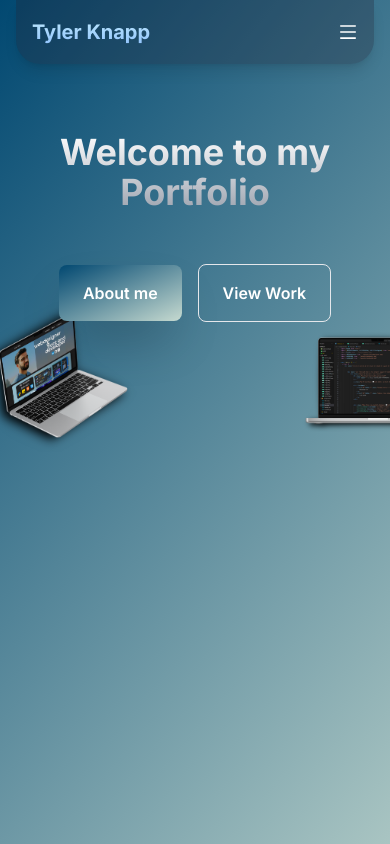
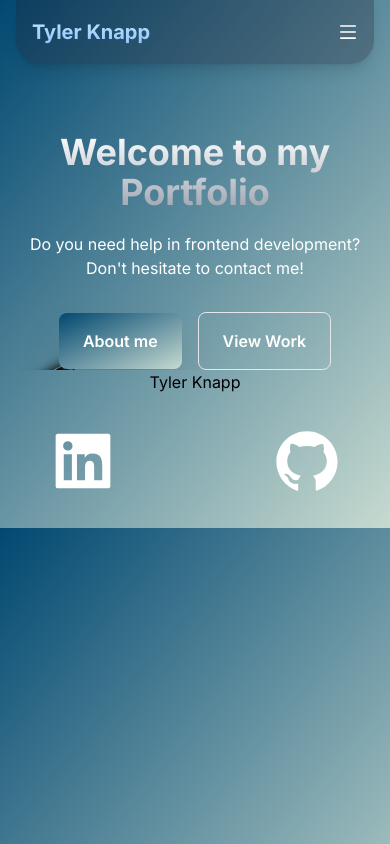
Before and after one commit to Tyler-KD/tyler-knapp-portfolio, a React (Vite) app: page /Hero in a window 390 px wide. Shown: the top 844 px of the page. Built offline with nearby package versions, Linux system fonts and the light colour scheme.

Commit message:
Decreased footer spacing by adding viewport height to Hero, Contact, and Resume components

```diff
--- a/src/components/Contact.jsx
+++ b/src/components/Contact.jsx
@@ -17,7 +17,7 @@ const Contact = () => {
     };
 
     return (
-        <div className='pt-16 pb-10 sm:pt-16 sm:pb-16 lg:pb-16 md:h-[92vh]'>
+        <div className='pt-16 pb-10 sm:pt-16 sm:pb-16 lg:pb-16 md:h-[76vh]'>
             <div className='mx-auto max-w-7xl px-4 sm:px-6 lg:px-8 py-10 bg-[#223]/30 rounded-3xl'>
                 {/* Contact introduction */}
                 <div className='mb-4'>
--- a/src/components/Hero.jsx
+++ b/src/components/Hero.jsx
@@ -11,7 +11,7 @@ const Hero = () => {
         setHero(!hero)
     }
   return (
-    <div className="relative pt-16 pb-10 sm:pt-16 sm:pb-16 lg:pb-18 overflow-hidden h-[100vh]">
+    <div className="relative pt-16 sm:pt-16 sm:pb-16 lg:pb-18 overflow-hidden md:h-[76vh]">
 
       <div className="px-4 mx-auto max-w-7xl sm:px-6 lg:px-8 relative z-20">
         <div className="max-w-xl mx-auto text-center">
@@ -20,7 +20,7 @@ const Hero = () => {
             </h1>
 
             <p className="mt-5 text-base text-white sm:text-xl">
-                {/* Do you need help in frontend development? Don't hesitate to contact me! */}
+                Do you need help in frontend development? Don't hesitate to contact me!
             </p>
 
             <div onClick={handleHero}>
--- a/src/components/Resume.jsx
+++ b/src/components/Resume.jsx
@@ -2,7 +2,7 @@ import React from "react";
 
 const Resume = () => {
     return (
-        <div className="pt-16 pb-10 sm:pt-16 sm:pb-16 lg:pb-16 md:h-[92vh]">
+        <div className="pt-16 pb-10 sm:pt-16 sm:pb-16 lg:pb-16 md:h-[76vh]">
             {/* Div for Download Resume Button */}
             <div className="mx-auto max-w-7xl px-4 sm:px-6 lg:px-8 py-10 bg-[#223]/30 rounded-3xl">
                 <div className="mb-6 max-w-3xl text-center sm:text-center md:mx-auto">
```
